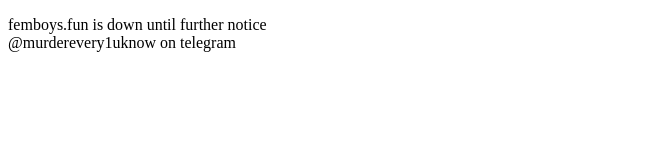
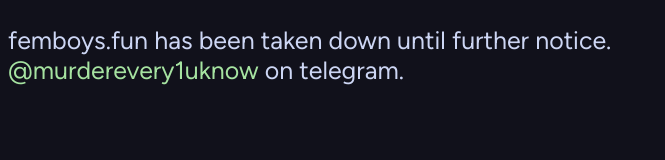
Before and after one commit to imightb3sick/site-down, a plain HTML site: page index.html in a window 1280 px wide. Shown: the whole page, without its empty margins (0-665 px from the left). Drawn offline with Linux system fonts and the light colour scheme.

Commit message:
pretty the page saying its down lol

```diff
--- a/index.html
+++ b/index.html
@@ -3,9 +3,11 @@
 <head>
     <meta charset="UTF-8">
     <meta name="viewport" content="width=device-width, initial-scale=1.0">
-    <title>site down</title>
+    <title>site down | femboys.fun</title>
+    <link rel="stylesheet" href="style.css">
+    <link rel="icon" href="src/favicon.png" type="image/png">
 </head>
 <body>
-    <p>femboys.fun is down until further notice<br>@murderevery1uknow on telegram</p>
+    <p>femboys.fun has been taken down until further notice.<br><span id="tg">@murderevery1uknow</span> on telegram.</p>
 </body>
 </html>
--- /dev/null
+++ b/style.css
@@ -0,0 +1,13 @@
+body {
+    background-color: #11111b;
+    color: #cdd6f4;
+    font-family: figtree;
+    font-size: 25px;
+}
+#tg {
+    color: #a6e3a1;
+}
+@font-face {
+    font-family: figtree;
+    src: url(src/figtree.ttf);
+}
```
Also changed, not shown: src/favicon.png (added), src/figtree.ttf (added).
